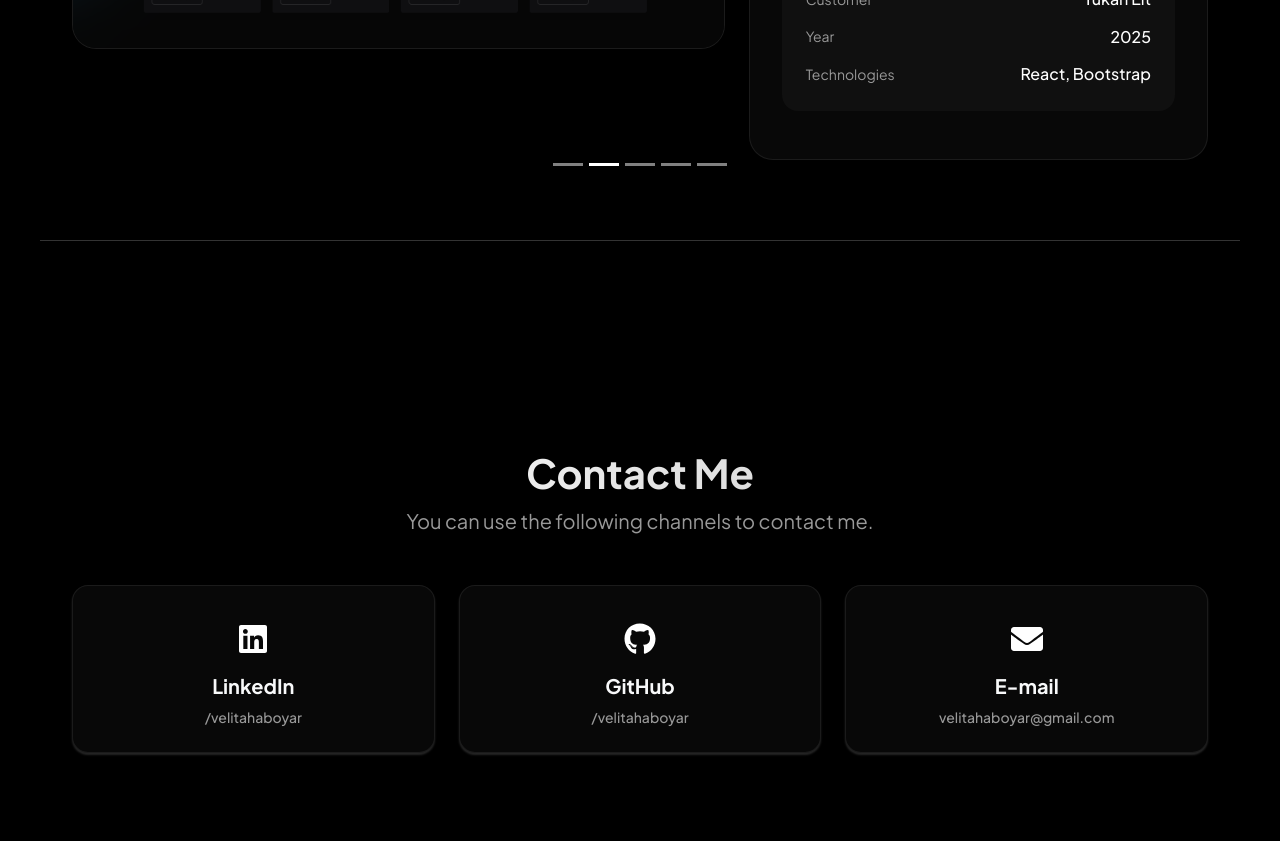
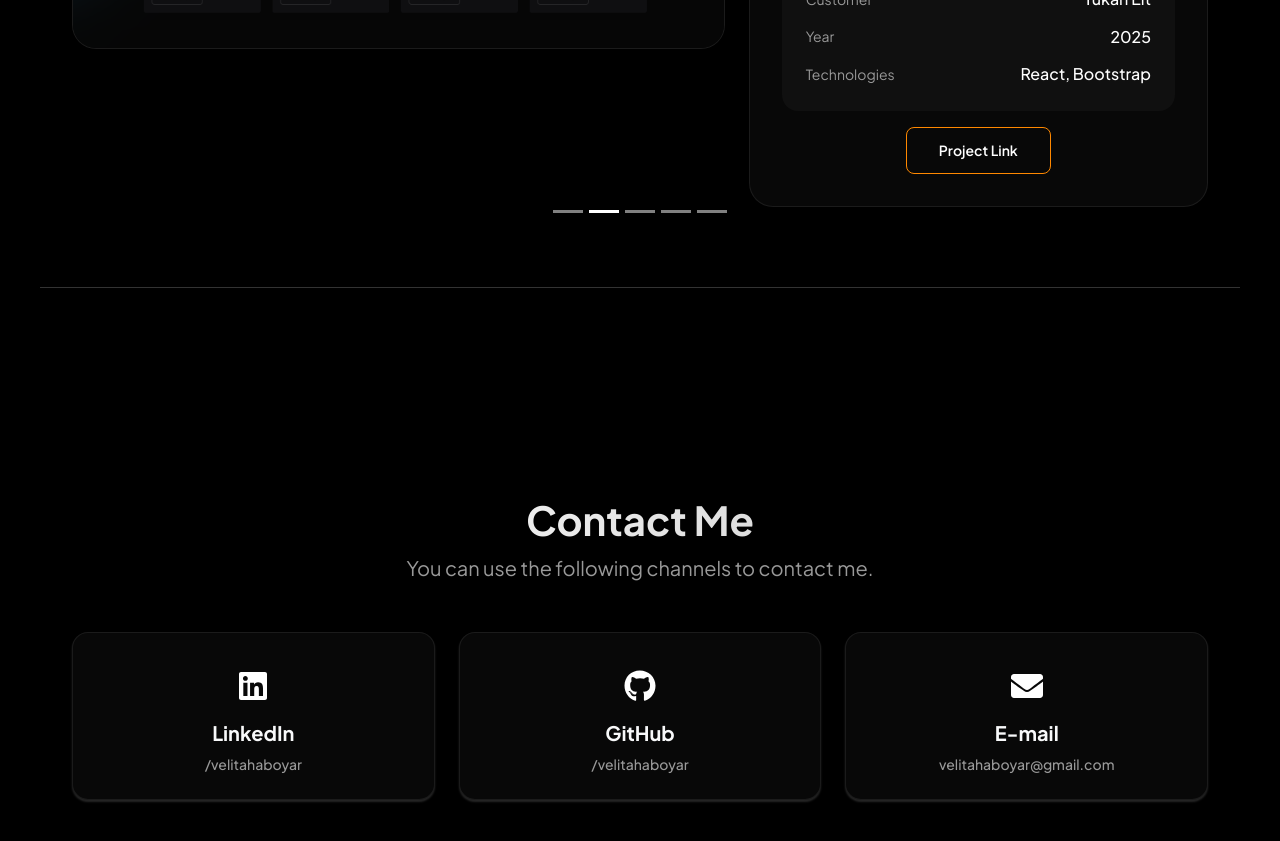
Before and after one commit to velitahaboyar/portfolio, a React (Vite) app: page / in a window 1280 px wide. Shown: the part 2260-3101 px from the top of the page. Built offline with nearby package versions, Linux system fonts and the light colour scheme.

Commit message:
portofolio links added

```diff
--- a/src/components/Portfolio.jsx
+++ b/src/components/Portfolio.jsx
@@ -57,6 +57,11 @@ const Portfolio = () => {
                         </span>
                       </div>
                     </div>
+                    <div>
+                      <a className="btn btn-sm btn-outline-primary" href={project.href} target="_blank">
+                        Project Link
+                      </a>
+                    </div>
                   </div>
                 </Col>
               </Row>
--- a/src/data/data.js
+++ b/src/data/data.js
@@ -77,6 +77,7 @@ export const projects = [
     client: "SME's",
     year: "2025",
     technologies: "React, Bootstrap",
+    href: "https://velitahaboyar.github.io/pay-app",
   },
   {
     id: 2,
@@ -88,6 +89,7 @@ export const projects = [
     client: "Tukan Elt",
     year: "2025",
     technologies: "React, Bootstrap",
+    href: "https://www.tukanelt.com",
   },
   {
     id: 3,
@@ -99,6 +101,7 @@ export const projects = [
     client: "Kumkuyu Beton",
     year: "2024",
     technologies: "Elementor, HTML",
+    href: "https://www.kumkuyubeton.com",
   },
   {
     id: 4,
@@ -110,6 +113,7 @@ export const projects = [
     client: "Dölekoğlu Oto Servis",
     year: "2023",
     technologies: "Elementor, HTML",
+    href: "https://www.dolekogluotoservis.com",
   },
   {
     id: 5,
@@ -121,5 +125,6 @@ export const projects = [
     client: "Güler Elektrik",
     year: "2021",
     technologies: "Elementor, HTML",
+    href: "https://www.gulerelektriktelekom.com",
   },
 ];
```
